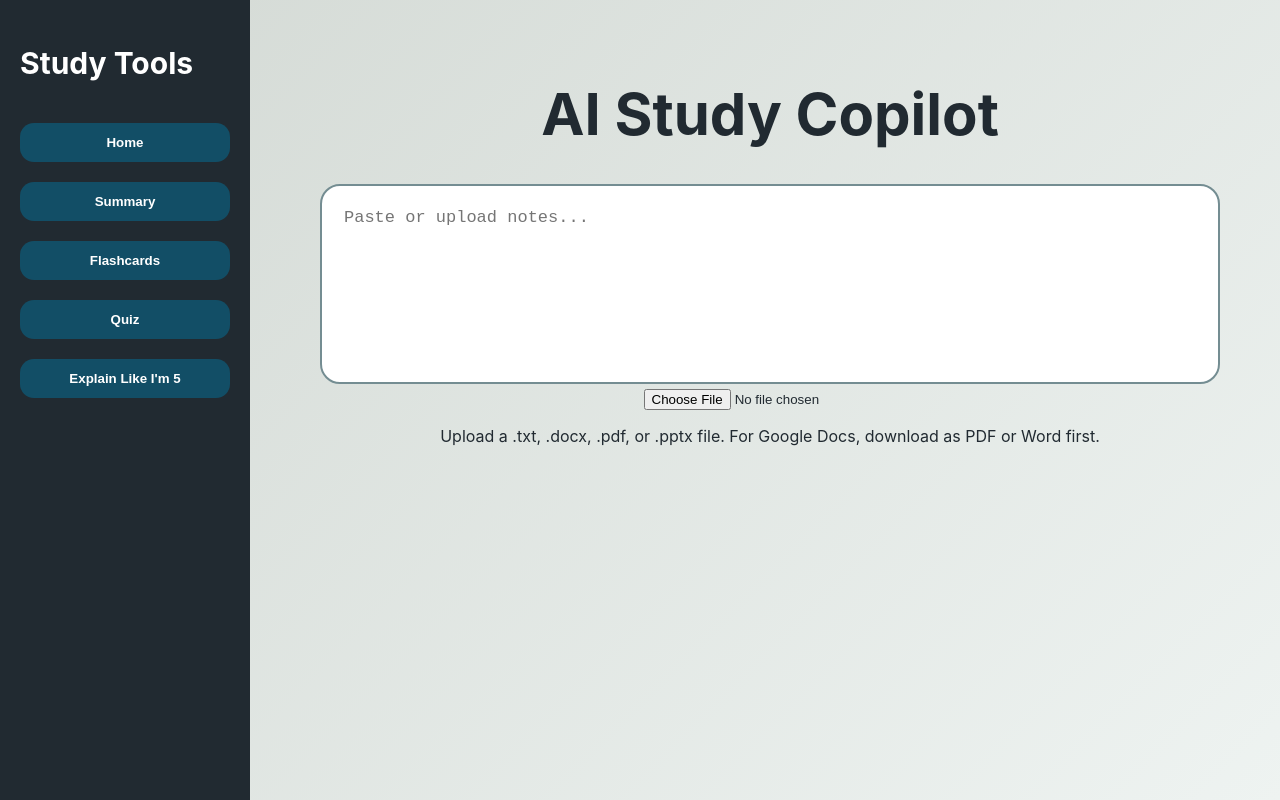
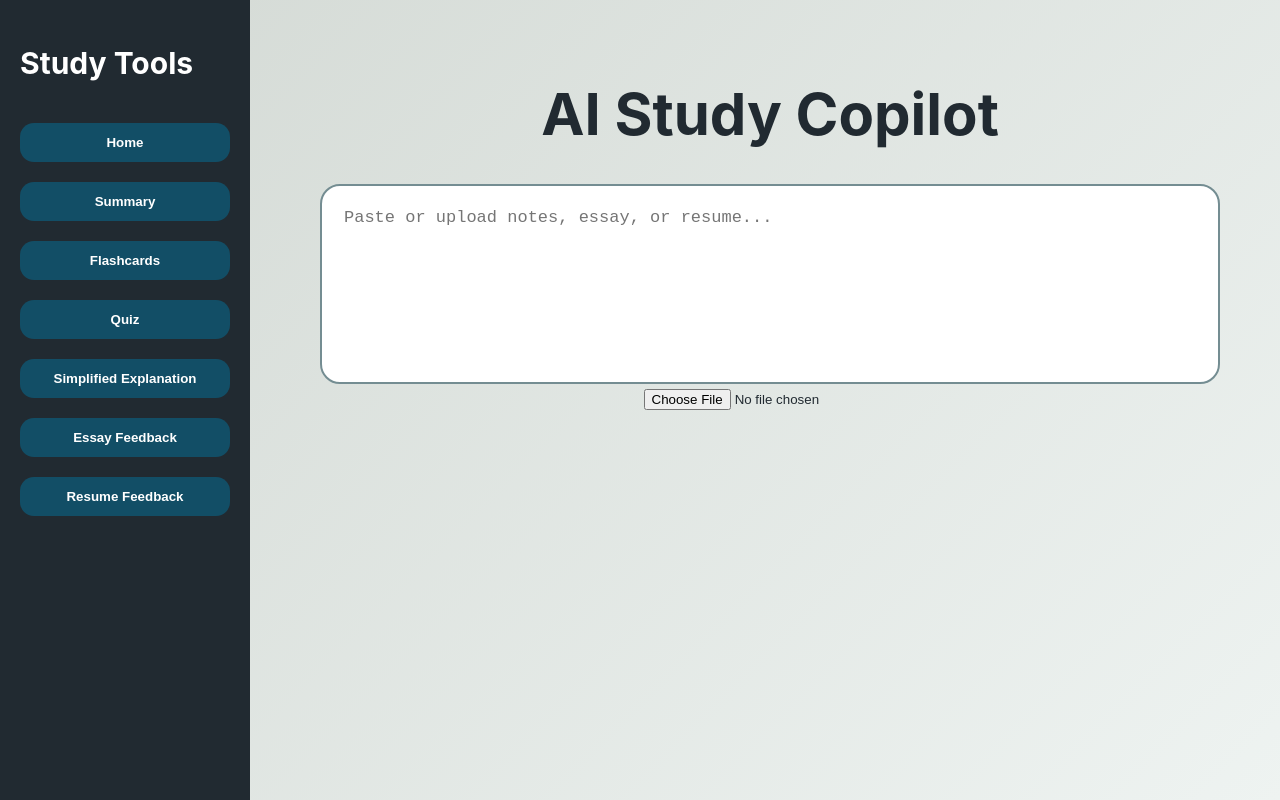
Before and after one commit to dhruvikakotha/ai-study-copilot, a React app in the folder frontend/: page / in a window 1280 px wide. Built offline with nearby package versions, Linux system fonts and the light colour scheme; the HTML template or start-up script is replaced by a standard one.

Commit message:
added essay + resume feedback and fixed empty input bug

```diff
--- a/frontend/src/App.jsx
+++ b/frontend/src/App.jsx
@@ -31,7 +31,9 @@ function App() {
     summarize: "Summary",
     flashcards: "Flashcards",
     quiz: "Quiz",
-    explain: "Explain Like I'm 5",
+    explain: "Simplified Explanation",
+    essay: "Essay Feedback",
+    resume: "Resume Feedback",
   };
 
   const uploadNotes = async (e) => {
@@ -49,7 +51,6 @@ function App() {
       const pdf = await pdfjsLib.getDocument({ data: buffer }).promise;
 
       let fullText = "";
-
       for (let i = 1; i <= pdf.numPages; i++) {
         const page = await pdf.getPage(i);
         const content = await page.getTextContent();
@@ -62,11 +63,8 @@ function App() {
       const zip = await JSZip.loadAsync(buffer);
 
       let fullText = "";
-
       const slides = Object.keys(zip.files).filter(
-        (fileName) =>
-          fileName.startsWith("ppt/slides/slide") &&
-          fileName.endsWith(".xml")
+        (f) => f.startsWith("ppt/slides/slide") && f.endsWith(".xml")
       );
 
       for (const slide of slides) {
@@ -81,17 +79,7 @@ function App() {
     }
   };
 
-  const goHome = () => {
-    setMode("");
-    setOutput("");
-  };
-
-  const generate = async (type) => {
-    try {
-      setMode(type);
-      setOutput("");
-      setLoading(true);
-
+  const resetTools = () => {
     setCardIndex(0);
     setFlipped(false);
     setQuizIndex(0);
@@ -100,10 +88,31 @@ function App() {
     setScore(0);
     setWrong(0);
     setQuizFinished(false);
+  };
 
-      const res = await axios.post(`http://localhost:5000/api/ai/${type}`, {
-        text,
-      });
+  const goHome = () => {
+    setMode("");
+    setOutput("");
+  };
+
+  const generate = async (type) => {
+    if (!text.trim()) {
+      setMode(type);
+      resetTools();
+      setOutput("Please paste or upload something first.");
+      return;
+    }
+
+    try {
+      setMode(type);
+      setOutput("");
+      setLoading(true);
+      resetTools();
+
+      const res = await axios.post(
+        `http://localhost:5000/api/ai/${type}`,
+        { text }
+      );
 
       setOutput(res.data.result);
     } catch {
@@ -113,89 +122,55 @@ function App() {
     }
   };
 
-  const getFlashcards = () => {
-    return output.split("Flashcard").slice(1).map((card) => {
+  const getFlashcards = () =>
+    output.split("Flashcard").slice(1).map((card) => {
       const parts = card.split("A:");
-
-      let question = parts[0]
-        ?.replace(/\*\*/g, "")
-        .replace("Q:", "")
-        .trim();
-
+      let question = parts[0]?.replace(/\*\*/g, "").replace("Q:", "").trim();
       question = question.replace(/^\s*\d+\.?\s*/, "");
-
       const answer = parts[1]?.replace(/\*\*/g, "").trim();
-
       return { question, answer };
     });
-  };
 
-  const getQuiz = () => {
-    return output
+  const getQuiz = () =>
+    output
       .split(/\n(?=\d+\.)/)
       .filter((q) => q.includes("Answer:"))
       .map((block) => {
         const lines = block.split("\n").filter(Boolean);
-
-        const question = lines[0]
-          .replace(/\*\*/g, "")
-          .replace(/^\d+\.\s*/, "")
-          .trim();
-
-        const options = lines
-          .filter((line) => line.trim().startsWith("-"))
-          .map((line) => line.replace("-", "").trim());
-
-        const correctAnswer = lines
-          .find((line) => line.includes("Answer:"))
-          ?.replace(/\*\*/g, "")
-          .replace("Answer:", "")
-          .trim();
-
-        return { question, options, correctAnswer };
+        return {
+          question: lines[0].replace(/^\d+\.\s*/, "").trim(),
+          options: lines
+            .filter((l) => l.trim().startsWith("-"))
+            .map((l) => l.replace("-", "").trim()),
+          correctAnswer: lines
+            .find((l) => l.includes("Answer:"))
+            ?.replace("Answer:", "")
+            .trim(),
+        };
       });
-  };
 
   const flashcards = getFlashcards();
   const quiz = getQuiz();
   const currentQuiz = quiz[quizIndex];
 
-  const nextCard = () => {
-    if (cardIndex < flashcards.length - 1) {
-      setCardIndex((prev) => prev + 1);
-    } else {
-      confetti({ particleCount: 150, spread: 80 });
-    }
-
-    setFlipped(false);
-  };
-
-  const prevCard = () => {
-    setCardIndex((prev) =>
-      prev === 0 ? flashcards.length - 1 : prev - 1
-    );
-    setFlipped(false);
-  };
-
   const chooseAnswer = (option) => {
     setSelectedAnswer(option);
     setShowFeedback(true);
 
-    const correctLetter = currentQuiz.correctAnswer.trim()[0];
-    const selectedLetter = option.trim()[0];
+    const correct = currentQuiz.correctAnswer.trim()[0];
+    const selected = option.trim()[0];
 
-    if (selectedLetter === correctLetter) setScore((prev) => prev + 1);
-    else setWrong((prev) => prev + 1);
+    if (selected === correct) setScore((s) => s + 1);
+    else setWrong((w) => w + 1);
 
     setTimeout(() => {
       setSelectedAnswer("");
       setShowFeedback(false);
 
-      if (quizIndex < quiz.length - 1) {
-        setQuizIndex((prev) => prev + 1);
-      } else {
+      if (quizIndex < quiz.length - 1) setQuizIndex((i) => i + 1);
+      else {
         setQuizFinished(true);
-        confetti({ particleCount: 150, spread: 80 });
+        confetti();
       }
     }, 1200);
   };
@@ -210,7 +185,13 @@ function App() {
         <button onClick={() => generate("flashcards")}>Flashcards</button>
         <button onClick={() => generate("quiz")}>Quiz</button>
         <button onClick={() => generate("explain")}>
-          Explain Like I'm 5
+          Simplified Explanation
+        </button>
+        <button onClick={() => generate("essay")}>
+          Essay Feedback
+        </button>
+        <button onClick={() => generate("resume")}>
+          Resume Feedback
         </button>
       </aside>
 
@@ -221,7 +202,7 @@ function App() {
           {!mode && (
             <>
               <textarea
-                placeholder="Paste or upload notes..."
+                placeholder="Paste or upload notes, essay, or resume..."
                 value={text}
                 onChange={(e) => setText(e.target.value)}
               />
@@ -231,11 +212,6 @@ function App() {
                 accept=".txt,.docx,.pdf,.pptx"
                 onChange={uploadNotes}
               />
-
-              <p className="upload-note">
-                Upload a .txt, .docx, .pdf, or .pptx file. For Google Docs,
-                download as PDF or Word first.
-              </p>
             </>
           )}
 
@@ -246,7 +222,17 @@ function App() {
             </div>
           )}
 
-          {!loading && mode === "summarize" && output && (
+          {!loading && output === "Please paste or upload something first." && (
+            <div className="output">
+              <p>{output}</p>
+            </div>
+          )}
+
+          {!loading &&
+            output &&
+            output !== "Please paste or upload something first." &&
+            mode !== "flashcards" &&
+            mode !== "quiz" && (
               <div className="output formatted-output">
                 <ReactMarkdown remarkPlugins={[remarkGfm]}>
                   {output}
@@ -256,93 +242,24 @@ function App() {
 
           {!loading && mode === "flashcards" && flashcards.length > 0 && (
             <div className="output">
-              <div
-                className={`flashcard-container ${flipped ? "flipped" : ""}`}
-                onClick={() => setFlipped(!flipped)}
-              >
-                <div className="flashcard-inner">
-                  <div className="flashcard-front">
-                    <div className="flashcard-number">{cardIndex + 1}</div>
               <h3>{flashcards[cardIndex].question}</h3>
-                  </div>
-
-                  <div className="flashcard-back">
               <p>{flashcards[cardIndex].answer}</p>
-                  </div>
-                </div>
-              </div>
-
-              <div className="card-controls">
-                <button onClick={prevCard}>Back</button>
-                <span>
-                  {cardIndex + 1} / {flashcards.length}
-                </span>
-                <button onClick={nextCard}>Next</button>
-              </div>
             </div>
           )}
 
-          {!loading && mode === "quiz" && quiz.length > 0 && currentQuiz && (
+          {!loading && mode === "quiz" && currentQuiz && (
             <div className="output">
-              {quizFinished ? (
-                <div className="quiz-card">
-                  <h3>Quiz Complete!</h3>
-                  <p>Correct: {score}</p>
-                  <p>Wrong: {wrong}</p>
-                  <p>Total: {quiz.length}</p>
-                </div>
-              ) : (
-                <div className="quiz-card">
-                  <h3>
-                    {quizIndex + 1}. {currentQuiz.question}
-                  </h3>
+              <h3>{currentQuiz.question}</h3>
 
-                  {currentQuiz.options.map((option, i) => {
-                    const correctLetter = currentQuiz.correctAnswer.trim()[0];
-                    const optionLetter = option.trim()[0];
-
-                    let className = "quiz-option";
-
-                    if (showFeedback) {
-                      if (optionLetter === correctLetter) className += " correct";
-                      else if (selectedAnswer === option) className += " wrong";
-                    }
-
-                    return (
+              {currentQuiz.options.map((o, i) => (
                 <button
                   key={i}
-                        className={className}
-                        onClick={() => chooseAnswer(option)}
-                        disabled={showFeedback}
+                  className="quiz-option"
+                  onClick={() => chooseAnswer(o)}
                 >
-                        {option}
+                  {o}
                 </button>
-                    );
-                  })}
-
-                  {showFeedback && (
-                    <p className="feedback">
-                      {selectedAnswer.trim()[0] ===
-                      currentQuiz.correctAnswer.trim()[0]
-                        ? "Correct!"
-                        : `Incorrect. Right answer ${currentQuiz.correctAnswer.trim()[0]}`}
-                    </p>
-                  )}
-                </div>
-              )}
-            </div>
-          )}
-
-          {!loading &&
-            mode &&
-            mode !== "summarize" &&
-            mode !== "flashcards" &&
-            mode !== "quiz" &&
-            output && (
-              <div className="output formatted-output">
-                <ReactMarkdown remarkPlugins={[remarkGfm]}>
-                  {output}
-                </ReactMarkdown>
+              ))}
             </div>
           )}
         </div>
```
Also changed, not shown: 1 other file (tests, documents, lock files or other folders). Lines whose indentation alone changed are shown as unchanged.
